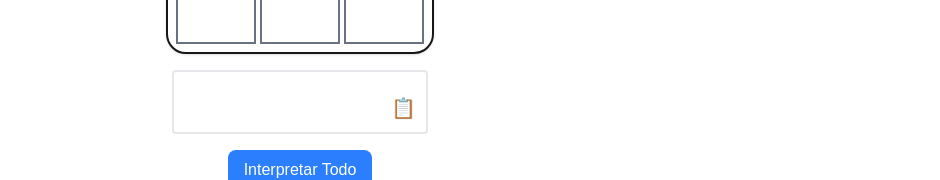
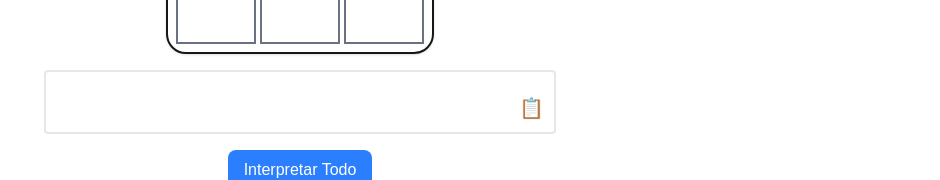
Before and after one commit to futurediffusion/emoji-translator, a Next.js app: page /creator-grid in a window 1280 px wide. Shown: the part 438-618 px from the top of the page, without its empty margins (340-1280 px from the left). Built offline with nearby package versions, Linux system fonts and the light colour scheme.

Commit message:
Widen global meaning bar

```diff
--- a/src/app/creator-grid/page.tsx
+++ b/src/app/creator-grid/page.tsx
@@ -226,7 +226,7 @@ export default function CreatorGridPage() {
             }),
           )}
         </div>
-      <div className="relative p-3 border-2 border-gray-200 rounded bg-white min-h-[4rem] w-64">
+      <div className="relative p-3 border-2 border-gray-200 rounded bg-white min-h-[4rem] w-full max-w-[32rem]">
         <div className="whitespace-pre-wrap text-sm text-left">{globalMeaning}</div>
         <button
           onClick={copyMeaning}
```
